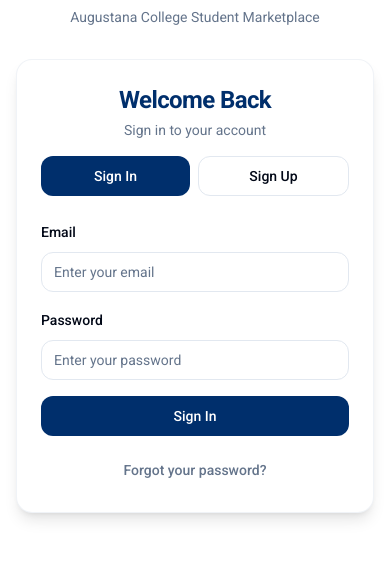
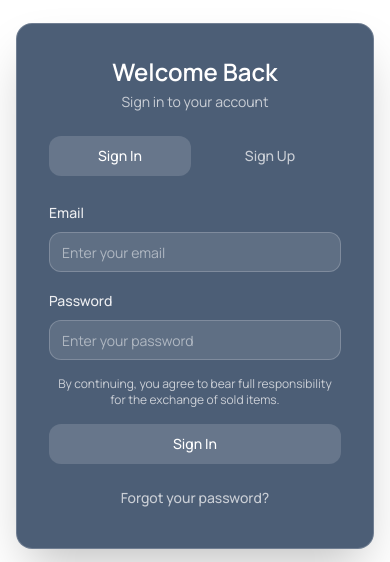
Before and after one commit to Abdulsz/gusmarketplace-frontend, a Next.js app: page /login in a window 390 px wide. Shown: the part 206-768 px from the top of the page. Built offline with nearby package versions, Linux system fonts and the light colour scheme; no server answers.

Commit message:
made changes to login design, font and overflow issue on mobile display

```diff
--- a/app/globals.css
+++ b/app/globals.css
@@ -56,5 +56,9 @@
   body {
     @apply bg-background text-foreground;
     padding-top: 5rem;
+    overflow-x: hidden;
+  }
+  html {
+    overflow-x: hidden;
   }
 }
--- a/app/layout.jsx
+++ b/app/layout.jsx
@@ -1,12 +1,12 @@
 import './globals.css';
-import { Roboto } from 'next/font/google';
+import { Manrope } from 'next/font/google';
 import NavBar from '@/components/NavBar';
 import { MarketplaceProvider } from '@/contexts/MarketplaceContext';
 import { Toaster } from '@/components/ui/toaster';
 import { Analytics } from '@vercel/analytics/next';
 
-const roboto = Roboto({
-  weight: ['300', '400', '500', '700'],
+const manrope = Manrope({
+  weight: ['300', '400', '500', '600', '700', '800'],
   subsets: ['latin'],
   display: 'swap',
 });
@@ -19,7 +19,7 @@ export const metadata = {
 export default function RootLayout({ children }) {
   return (
     <html lang="en">
-      <body className={roboto.className}>
+      <body className={manrope.className}>
         <MarketplaceProvider>
           {children}
           <NavBar />
--- a/src/components/Auth.jsx
+++ b/src/components/Auth.jsx
@@ -4,8 +4,6 @@ import { supabase } from '../lib/supabaseClient';
 import { Button } from '@/components/ui/button';
 import { Input } from '@/components/ui/input';
 import { Label } from '@/components/ui/label';
-import { Card, CardContent, CardDescription, CardHeader, CardTitle } from '@/components/ui/card';
-import { Alert, AlertDescription } from '@/components/ui/alert';
 
 export default function Auth({ onAuth }) {
   const [email, setEmail] = useState('');
@@ -67,22 +65,26 @@ export default function Auth({ onAuth }) {
   };
 
   return (
-    <Card className="w-full max-w-md mx-auto shadow-lg border-border/50">
-      <CardHeader className="space-y-1 pb-4">
-        <CardTitle className="text-2xl font-semibold text-center text-[#002F6C]">
+    <div className="w-full max-w-md mx-auto bg-[#001a3d]/70 backdrop-blur-xl rounded-2xl px-8 py-8 shadow-2xl border border-white/20">
+      <div className="space-y-1 pb-6">
+        <h2 className="text-2xl font-semibold text-center text-white">
           {mode === 'signup' ? 'Create Account' : mode === 'reset' ? 'Reset Password' : 'Welcome Back'}
-        </CardTitle>
-        <CardDescription className="text-center text-muted-foreground">
+        </h2>
+        <p className="text-center text-white/70 text-sm">
           {mode === 'signup' ? 'Sign up with your @augustana.edu email to start buying and selling' : mode === 'reset' ? 'Enter your email to reset your password' : 'Sign in to your account'}
-        </CardDescription>
-      </CardHeader>
-      <CardContent>
+        </p>
+      </div>
+      <div>
         {mode !== 'reset' && (
           <div className="flex gap-2 mb-6">
             <Button
               type="button"
-              variant={mode === 'signin' ? 'default' : 'outline'}
-              className={`flex-1 ${mode === 'signin' ? 'bg-[#002F6C] hover:bg-[#004080]' : ''}`}
+              variant={mode === 'signin' ? 'default' : 'ghost'}
+              className={`flex-1 ${
+                mode === 'signin'
+                  ? 'bg-white/15 hover:bg-white/25 text-white border-white/20'
+                  : 'text-white/70 hover:text-white hover:bg-white/10 border-white/10'
+              }`}
               onClick={() => {
                 setMode('signin');
                 setMessage('');
@@ -93,8 +95,12 @@ export default function Auth({ onAuth }) {
             </Button>
             <Button
               type="button"
-              variant={mode === 'signup' ? 'default' : 'outline'}
-              className={`flex-1 ${mode === 'signup' ? 'bg-[#002F6C] hover:bg-[#004080]' : ''}`}
+              variant={mode === 'signup' ? 'default' : 'ghost'}
+              className={`flex-1 ${
+                mode === 'signup'
+                  ? 'bg-white/15 hover:bg-white/25 text-white border-white/20'
+                  : 'text-white/70 hover:text-white hover:bg-white/10 border-white/10'
+              }`}
               onClick={() => {
                 setMode('signup');
                 setMessage('');
@@ -107,7 +113,7 @@ export default function Auth({ onAuth }) {
         )}
         <form onSubmit={onSubmit} className="space-y-4">
           <div className="space-y-2">
-            <Label htmlFor="email">Email{mode === 'signup' && ' (@augustana.edu)'}</Label>
+            <Label htmlFor="email" className="text-white/90">Email{mode === 'signup' && ' (@augustana.edu)'}</Label>
             <Input
               id="email"
               type="email"
@@ -115,11 +121,12 @@ export default function Auth({ onAuth }) {
               onChange={(e) => setEmail(e.target.value)}
               required
               placeholder={mode === 'signup' ? 'your.name@augustana.edu' : 'Enter your email'}
+              className="bg-white/10 border-white/20 text-white placeholder:text-white/50 focus:border-white/40"
             />
           </div>
           {mode !== 'reset' && (
             <div className="space-y-2">
-              <Label htmlFor="password">Password</Label>
+              <Label htmlFor="password" className="text-white/90">Password</Label>
               <Input
                 id="password"
                 type="password"
@@ -127,16 +134,22 @@ export default function Auth({ onAuth }) {
                 onChange={(e) => setPassword(e.target.value)}
                 required
                 placeholder="Enter your password"
+                className="bg-white/10 border-white/20 text-white placeholder:text-white/50 focus:border-white/40"
               />
             </div>
+          )}
+          {(mode === 'signup' || mode === 'signin') && (
+            <p className="text-xs text-white/70 text-center px-2">
+              By continuing, you agree to bear full responsibility for the exchange of sold items.
+            </p>
           )}
           <Button
             disabled={loading}
             type="submit"
-            className="w-full bg-[#002F6C] hover:bg-[#004080] text-white"
+            className="w-full bg-white/15 hover:bg-white/25 text-white border-white/20"
           >
             {loading ? 'Please wait...' : (
-              mode === 'signup' ? 'Create Account' :
+              mode === 'signup' ? 'Sign up' :
               mode === 'reset' ? 'Send Reset Link' :
               'Sign In'
             )}
@@ -146,7 +159,7 @@ export default function Auth({ onAuth }) {
               type="button"
               variant="ghost"
               size="sm"
-              className="w-full text-muted-foreground hover:text-foreground mt-2"
+              className="w-full text-white/70 hover:text-white hover:bg-white/10 mt-2"
               onClick={() => {
                 setMode('reset');
                 setMessage('');
@@ -161,7 +174,7 @@ export default function Auth({ onAuth }) {
               type="button"
               variant="ghost"
               size="sm"
-              className="w-full text-muted-foreground hover:text-foreground mt-2"
+              className="w-full text-white/70 hover:text-white hover:bg-white/10 mt-2"
               onClick={() => {
                 setMode('signin');
                 setMessage('');
@@ -173,11 +186,21 @@ export default function Auth({ onAuth }) {
           )}
         </form>
         {message && (
-          <Alert variant={message.includes('successful') || message.includes('sent') ? 'default' : 'destructive'} className="mt-4">
-            <AlertDescription>{message}</AlertDescription>
-          </Alert>
+          <div className={`mt-4 p-3 rounded-lg ${
+            message.includes('successful') || message.includes('sent')
+              ? 'bg-white/10 border border-white/20'
+              : 'bg-red-500/20 border border-red-500/40'
+          }`}>
+            <p className={`text-sm ${
+              message.includes('successful') || message.includes('sent')
+                ? 'text-white'
+                : 'text-red-200'
+            }`}>
+              {message}
+            </p>
+          </div>
         )}
-      </CardContent>
-    </Card>
+      </div>
+    </div>
   );
 }
--- a/src/pages/Marketplace.jsx
+++ b/src/pages/Marketplace.jsx
@@ -389,8 +389,8 @@ export default function Marketplace({ initialListings = [] }) {
   };
 
   return (
-    <div className="min-h-screen bg-white py-8 px-4">
-      <div className="max-w-7xl mx-auto">
+    <div className="min-h-screen bg-white py-8 px-4 overflow-x-hidden">
+      <div className="max-w-7xl mx-auto w-full">
         {/* Add Listing Dialog */}
         <Dialog open={open} onOpenChange={setOpen}>
           <DialogContent className="max-w-2xl max-h-[90vh] overflow-y-auto border-0 shadow-xl">
@@ -646,7 +646,7 @@ export default function Marketplace({ initialListings = [] }) {
         </Dialog>
 
       {/* Filter Section */}
-        <div className="mb-8 flex justify-between items-center">
+        <div className="mb-8 flex flex-col sm:flex-row justify-between items-start sm:items-center gap-4">
           <div className="flex gap-2 flex-wrap">
             {selectedCategory && (
               <Badge variant="secondary" className="gap-1">
@@ -697,9 +697,9 @@ export default function Marketplace({ initialListings = [] }) {
 
         {/* Listings Grid */}
         {loading ? (
-          <div className="grid grid-cols-1 sm:grid-cols-2 md:grid-cols-3 lg:grid-cols-4 gap-8">
+          <div className="grid grid-cols-1 sm:grid-cols-2 md:grid-cols-3 lg:grid-cols-4 gap-4 sm:gap-6 md:gap-8">
             {[...Array(8)].map((_, i) => (
-              <div key={i} className="space-y-2">
+              <div key={i} className="space-y-2 min-w-0">
                 <Skeleton className="aspect-square w-full" />
                 <Skeleton className="h-4 w-3/4" />
                 <Skeleton className="h-4 w-1/2" />
@@ -728,11 +728,11 @@ export default function Marketplace({ initialListings = [] }) {
             )}
           </div>
         ) : (
-          <div className="grid grid-cols-1 sm:grid-cols-2 md:grid-cols-3 lg:grid-cols-4 gap-8">
+          <div className="grid grid-cols-1 sm:grid-cols-2 md:grid-cols-3 lg:grid-cols-4 gap-4 sm:gap-6 md:gap-8">
             {filteredListings.map((listing) => (
               <div
                 key={listing.id}
-                className="cursor-pointer group"
+                className="cursor-pointer group min-w-0"
                 onClick={() => handleDetailsOpen(listing)}
               >
                 <div className="relative aspect-square overflow-hidden mb-2 rounded-xl border border-border/50">
```
